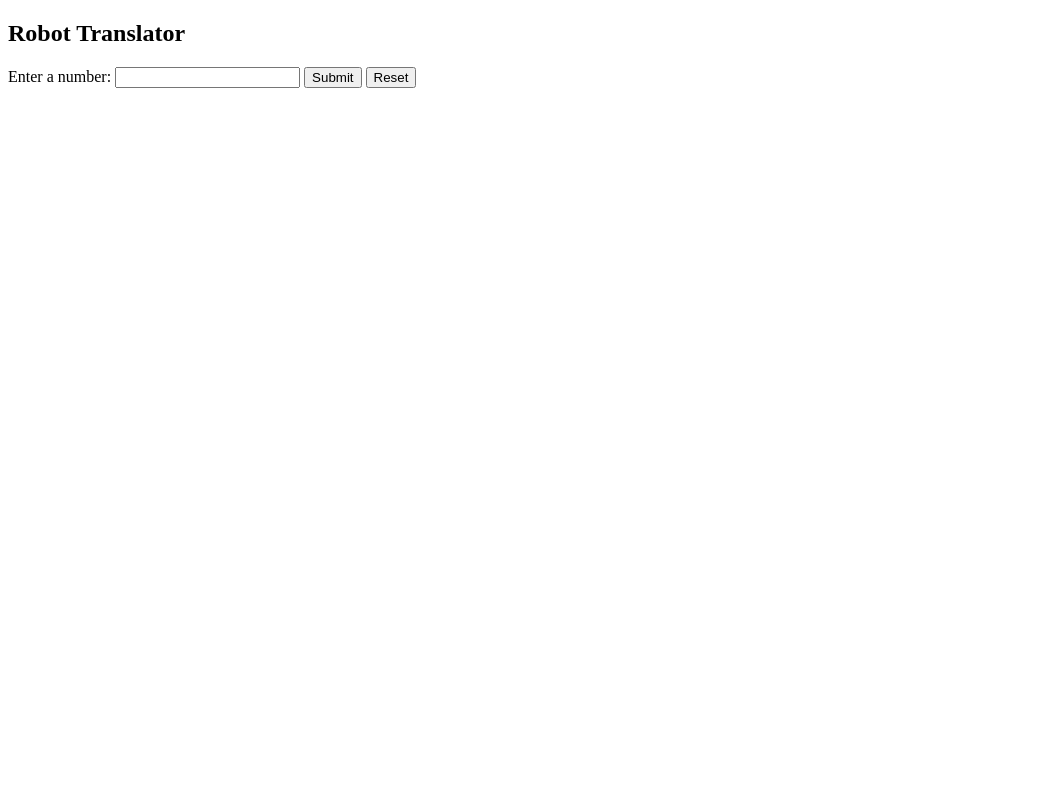
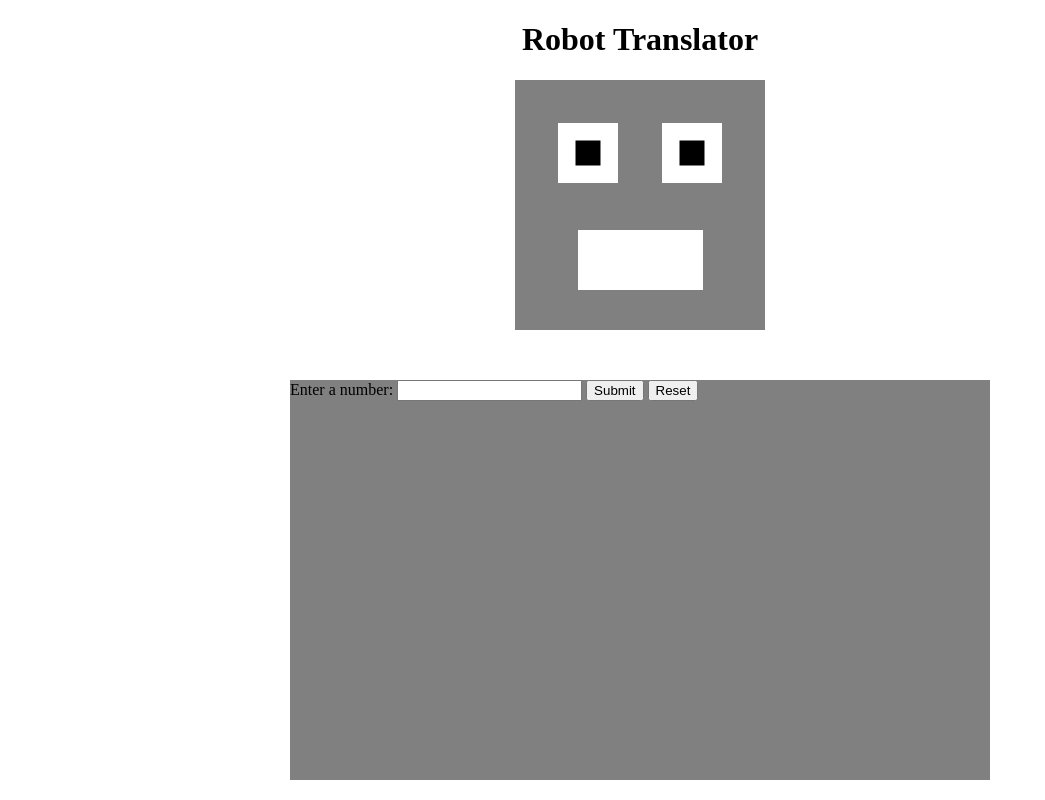
Before and after one commit to rbarcode/w3-mr-robogers-neighborhood, a plain HTML site: page index.html in a window 1280 px wide. Shown: the whole page, without its empty margins (0-1045 px from the left). Drawn offline with Linux system fonts and the light colour scheme.

Commit message:
Add css and js animation to website - robot eyes track the mouse movement.

```diff
--- a/css/styles.css
+++ b/css/styles.css
@@ -0,0 +1,101 @@
+
+#header {
+  display: flex;
+  justify-content: center;
+}
+
+.enchilada {
+  display: flex;
+  justify-content: center;
+  min-height: 700px;
+  box-sizing: border-box;
+  position: relative;
+}
+
+.face {
+  position: relative;
+  width: 250px;
+  height: 250px;
+  background-color: gray;
+  display: flex;
+  justify-content: center;
+  align-items: center;
+}
+
+.face::before {
+  content: "";
+  position: absolute;
+  top: 150px;
+  width: 125px;
+  height: 60px;
+  background-color: white;
+  transition: 0.5s;
+}
+
+.face:hover::before {
+  top: 150px;
+  width: 115px;
+  height: 70px;
+  background-color: white;
+  transition: 0.5s;
+}
+
+.eyes {
+  position: absolute;
+  top: 30%;
+  transform: translateY(-50%);
+  width: 100%;
+  text-align: center;
+
+}
+
+.eye {
+  width: 60px;
+  height: 60px;
+  background-color: white;
+  display: inline-block;
+  margin: 20px;
+  position: relative;
+  overflow: hidden;
+}
+
+.eyeball {
+  width: 25px;
+  height: 25px;
+  background-color: black;
+  position: absolute;
+  top: 50%;
+  left: 50%;
+  transform: translate(-50%, -50%);
+}
+
+/* .eyes .eye {
+  position: relative;
+  width: 60px;
+  height: 60px;
+  display: block;
+  background-color: white;
+  margin: 0 15px;
+
+}
+
+.eyes .eye::before {
+  content: "";
+  position: absolute;
+  top: 50%;
+  left: 20px;
+  transform: translate(-50%, -50%);
+  width: 25px;
+  height: 25px;
+  background-color: black;
+
+}  */
+
+.robot-body {
+  position: absolute;
+  height: 400px;
+  width: 700px;
+  background-color: gray;
+  bottom: 0px;
+
+}
--- a/index.html
+++ b/index.html
@@ -10,16 +10,28 @@
 </head>
 
 <body>
-  <div>
-    <h2>Robot Translator</h2>
+  <h1 id="header">Robot Translator</h1>
+  <div class="enchilada">
+    <div class="face">
+      <div class="eyes">
+        <div class="eye">
+          <div class="eyeball"></div>
+        </div>
+        <div class="eye">
+          <div class="eyeball"></div>
+        </div>
+      </div>
+    </div>
+    <div class="robot-body">
       <form id="talk-to-robot">
-      <label for="number">Enter a number:</label>
+        <label for="number">Enter a number: </label>
         <input id="number" type="number" required>
         <button id="submit-button" type="submit">Submit</button>
         <button type="reset">Reset</button>
       </form>
       <div id="display-output"></div>
     </div>
+  </div>
 </body>
 
 </html>
--- a/js/scripts.js
+++ b/js/scripts.js
@@ -30,6 +30,7 @@ function robotTranslator(userInput) {
 
 window.addEventListener("load", submit);
 window.addEventListener("reset", enableSubmission);
+window.addEventListener("mousemove", eyeballTracker);
 
 function submit() {
   const form = document.getElementById("talk-to-robot");
@@ -64,3 +65,25 @@ function handleFormSubmission(event) {
   return p;
 
 }
+
+function eyeballTracker() {
+  let eye = document.querySelectorAll(".eyeball");
+  let x = event.clientX * 100 / window.innerWidth + "%";
+  let y = event.clientY * 100 / window.innerHeight + "%";
+  for (let i = 0; i < 2; i++) {
+    eye[i].style.left = x;
+    eye[i].style.top = y;
+    // eye[i].style.transform = "translate(-"+x+", -"+y+")";
+  }
+}
+
+// function eyeballTracker() {
+//   let eye = document.querySelectorAll(".eye");
+//   eye.forEach(function(eye) {
+//     let x = (eye.getBoundingClientRect().left) + (eye.clientWidth / 2);
+//     let y = (eye.getBoundingClientRect().top) + (eye.clientHeight / 2);
+//     let radian = Math.atan2(event.pageX - x, event.pageY - y);
+//     let rot = (radian * (180 / Math.PI) * -1);
+//     eye.style.transform = "rotate("+ rot +"deg)";
+//   });
+// }
```
Lines whose indentation alone changed are shown as unchanged.
